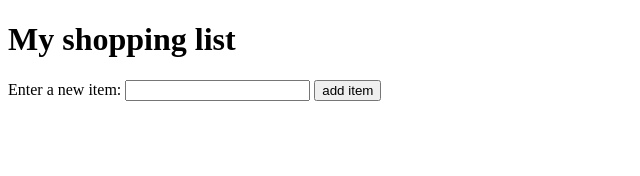
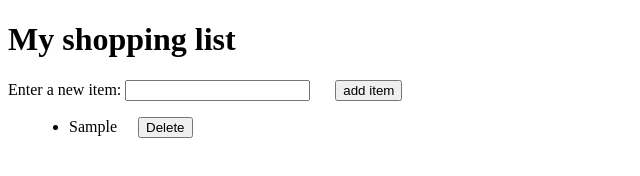
Before and after one commit to Bene-33/simple-shoppingList, a plain HTML site: page index.html in a window 1280 px wide. Both pictures are taken after typing "Sample" into the empty fields and a click on the button "add item". Shown: the whole page, without its empty margins (0-640 px from the left). Drawn offline with Linux system fonts and the light colour scheme.

Commit message:
add some formatting to li elements; added delete button after new item

```diff
--- a/script.js
+++ b/script.js
@@ -1,5 +1,5 @@
 const button = document.querySelector("button");
-const List = document.querySelector("ul");
+const list = document.querySelector("ul");
 const input = document.querySelector("input");
 
 const li = document.createElement("li");
@@ -12,6 +12,12 @@ button.addEventListener('click',function(){
 
     li.appendChild(liText);
     liText.innerText = item;
+    li.appendChild(liButton);
+    liButton.innerText = "Delete";
+    list.appendChild(li);
 
-    console.log(li)
+
+
+    console.log(li);
+
 });
--- a/style.css
+++ b/style.css
@@ -1,3 +1,7 @@
 li {
 margin-bottom: 8px;
 }
+
+li, Button{
+ margin-left: 21px;
+}
```
